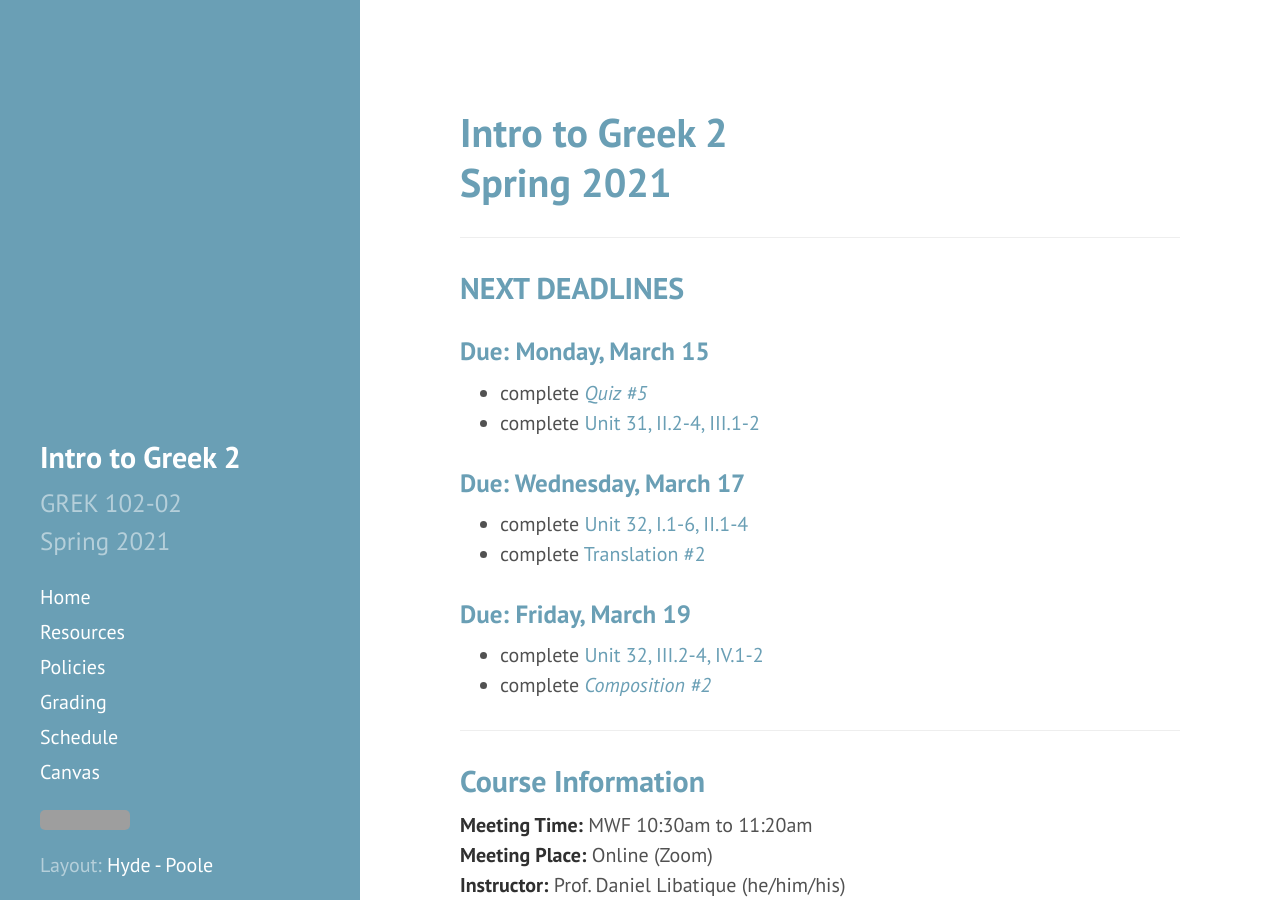
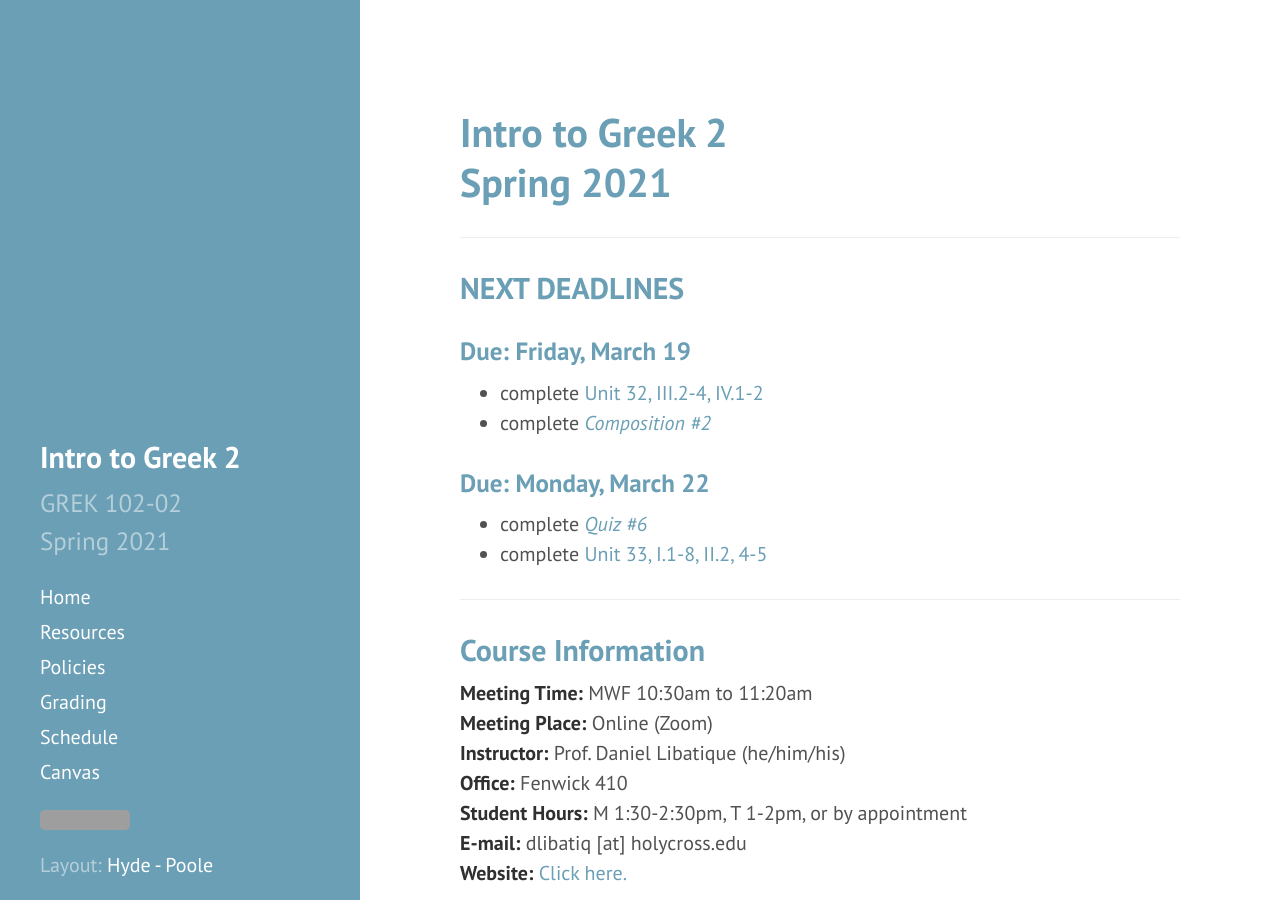
Before and after one commit to DLibatique/GREK102-S21, a Jekyll site: the page built from _pages/index.md, in a window 1280 px wide and 900 px high. Built offline with Jekyll 4.4.1, drawn with Linux system fonts in a browser that asks for light colours; grey boxes are pictures that could not be loaded.

Commit message:
updated 3/22 hw assignment, updated home page

```diff
--- a/_pages/index.md
+++ b/_pages/index.md
@@ -10,17 +10,13 @@ permalink: /
 
 ## NEXT DEADLINES
 
-### Due: Monday, March 15
-* complete [*Quiz #5*](https://hc.instructure.com/courses/3462/assignments/30883)
-* complete [Unit 31, II.2-4, III.1-2](https://hc.instructure.com/courses/3462/assignments/28227)
-
-### Due: Wednesday, March 17
-* complete [Unit 32, I.1-6, II.1-4](https://hc.instructure.com/courses/3462/assignments/28228)
-* complete [Translation #2](https://hc.instructure.com/courses/3462/assignments/28249)
-
 ### Due: Friday, March 19
 * complete [Unit 32, III.2-4, IV.1-2](https://hc.instructure.com/courses/3462/assignments/28229)
 * complete [*Composition #2*](https://hc.instructure.com/courses/3462/assignments/30855)
+
+### Due: Monday, March 22
+* complete [*Quiz #6*](https://hc.instructure.com/courses/3462/assignments/30884)
+* complete [Unit 33, I.1-8, II.2, 4-5](https://hc.instructure.com/courses/3462/assignments/28230)
 
 ***
 
```
Also changed, not shown: _pages/schedule.md (+2 -1 lines).
